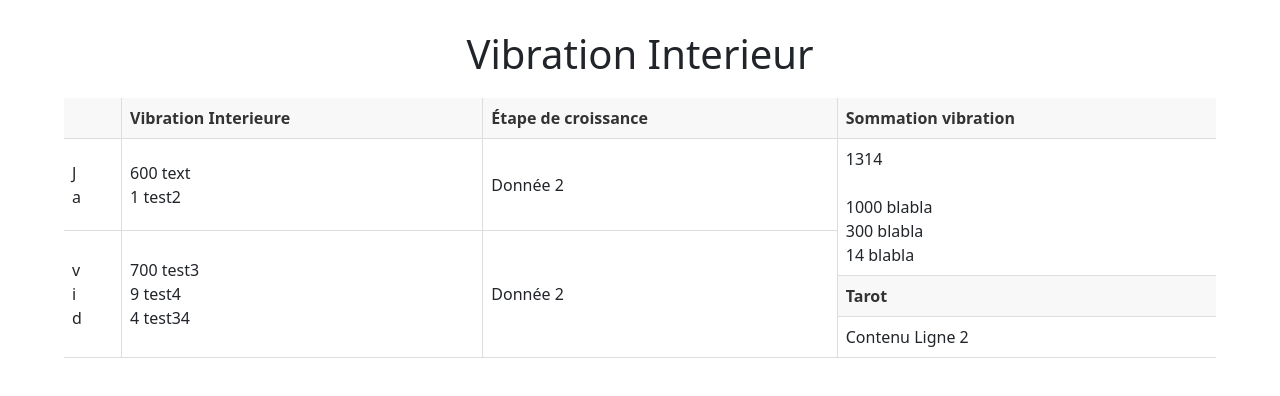
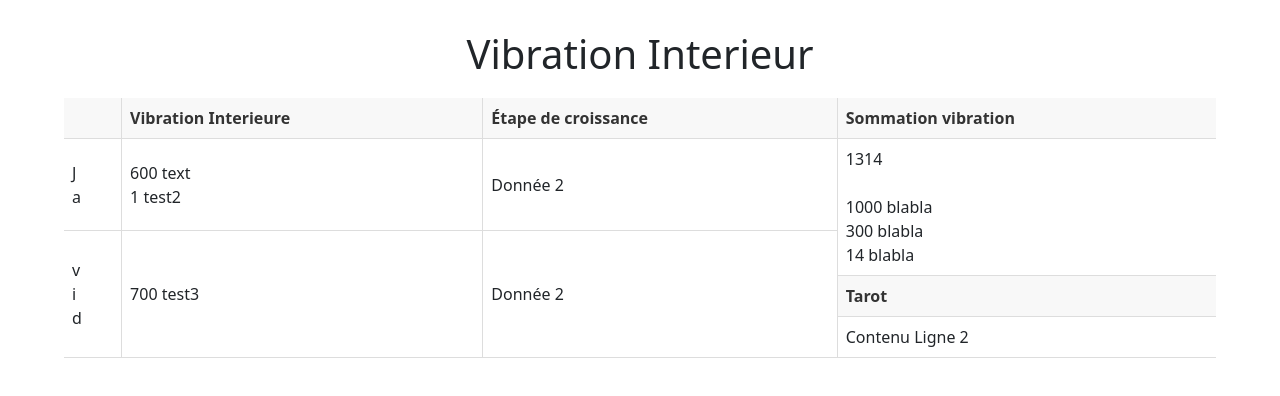
Before and after one commit to Javid974/Guematrie, an Angular app: page /inner-vibration in a window 1280 px wide. Shown: the top 396 px of the page. Built offline with nearby package versions, Linux system fonts and the light colour scheme; no server answers.

Commit message:
vibration object table

```diff
--- a/src/app/guematrie/components/vibration-table/vibration-table.component.html
+++ b/src/app/guematrie/components/vibration-table/vibration-table.component.html
@@ -17,9 +17,9 @@
             </div>
           </td>
           <td class="bordered-column">
-            <div *ngFor="let pair of vibration[i]">
-              <span>{{ pair[0] }}</span
-              >&nbsp;<span>{{ pair[1] }}</span>
+            <div *ngFor="let vibration of vibration2[i]">
+              <span>{{ vibration.vibrationNumber }}</span
+              >&nbsp;<span>{{ vibration.description }}</span>
             </div>
           </td>
           <td class="bordered-column">Donnée 2</td>
--- a/src/app/guematrie/components/vibration-table/vibration-table.component.ts
+++ b/src/app/guematrie/components/vibration-table/vibration-table.component.ts
@@ -1,4 +1,7 @@
 import { Component, Input } from '@angular/core';
+import { VibrationColor } from 'src/app/emum/vibration-color.enum';
+import { VibrationType } from 'src/app/emum/vibration-type.enum';
+import { Vibration } from 'src/models/vibration.model';
 import { GuematrieService } from 'src/services/guematrie.service';
 
 @Component({
@@ -11,17 +14,44 @@ export class VibrationTableComponent {
   @Input() title: string = '';
   syllables: string[] = ['Ja', 'vid'];
 
-  vibration: (number | string)[][][] = [
+ vibration2: Vibration[][] = [
     [
-      [600, 'text'],
-      [1, 'test2'],
+      {
+        id: '1',
+        letter: 'A',
+        vibrationNumber: 600,
+        description: 'text',
+        vibrationType: VibrationType.MajorVibration,
+        vibrationColor: VibrationColor.Green,
+        karmic: false,
+        consciousness: true
+      },
+      {
+        id: '2',
+        letter: 'B',
+        vibrationNumber: 1,
+        description: 'test2',
+        vibrationType: VibrationType.MajorVibration,
+        vibrationColor: VibrationColor.Orange,
+        karmic: true,
+        consciousness: false
+      },
     ],
     [
-      [700, 'test3'],
-      [9, 'test4'],
-      [4, 'test34'],
+      {
+        id: '3',
+        letter: 'C',
+        vibrationNumber: 700,
+        description: 'test3',
+        vibrationType: VibrationType.MajorVibration,
+        vibrationColor: VibrationColor.Red,
+        karmic: false,
+        consciousness: true
+      },
+      // ... Ajoutez d'autres objets Vibration si nécessaire
     ],
   ];
+
 
   constructor(private guematrieService: GuematrieService) {}
 
```
